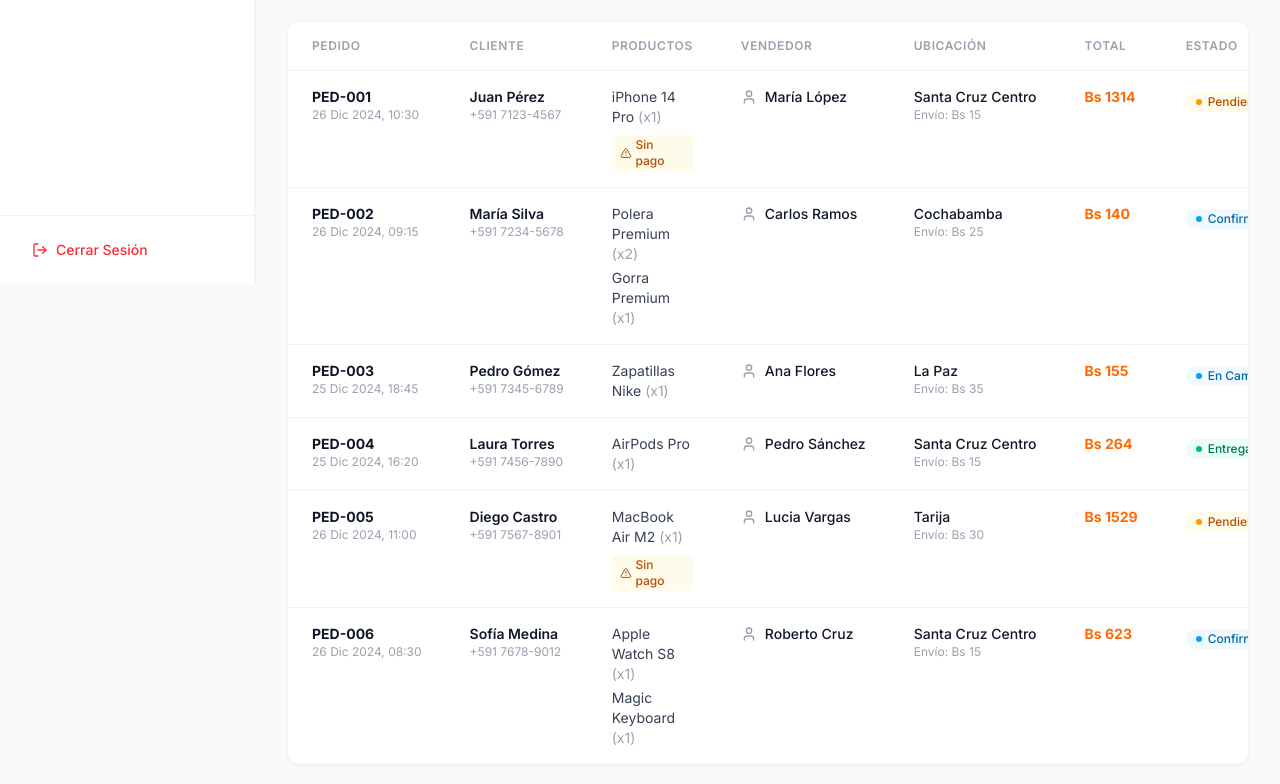
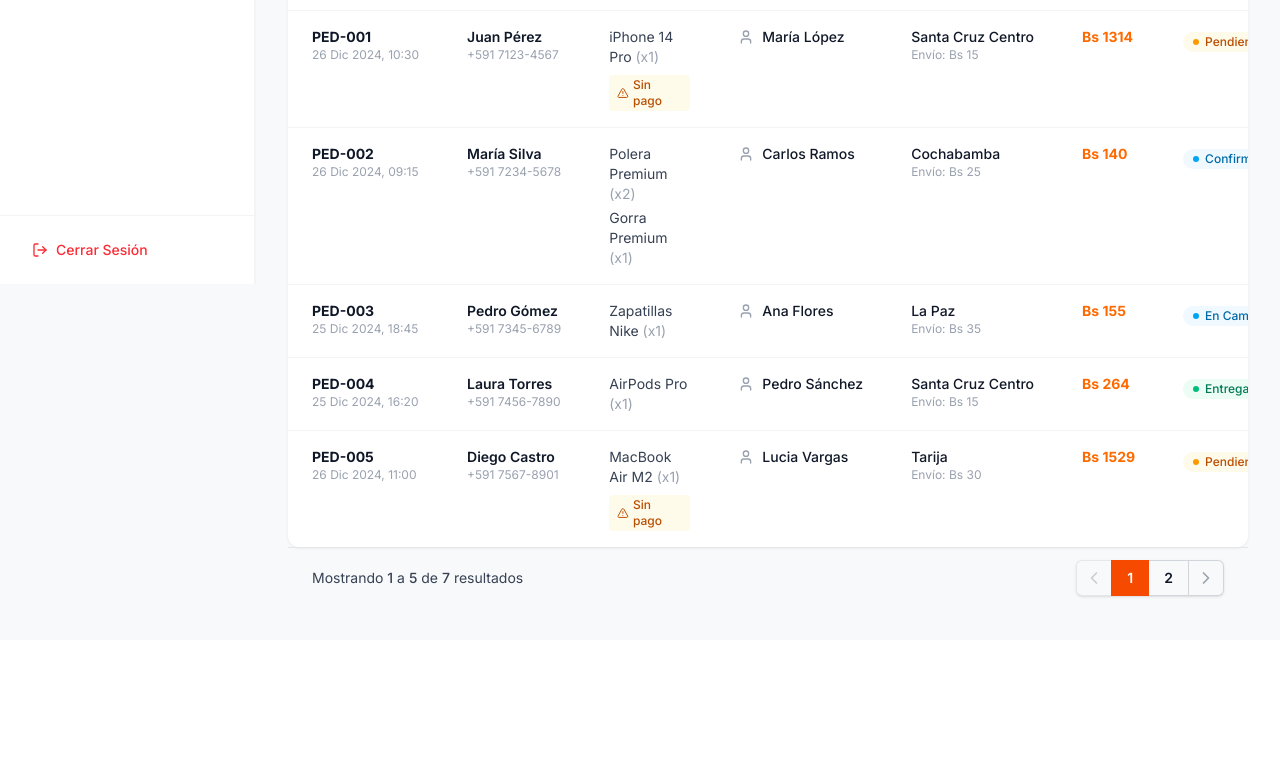
Before and after one commit to andycortex/tiktok-live, a Next.js app: page /dashboard/orders in a window 1280 px wide. Shown: the part 516-1300 px from the top of the page. After the commit the page ends 1156 px from the top, so only its background shows below. Built offline with nearby package versions, Linux system fonts and the light colour scheme.

Commit message:
feat: Implement pagination and search functionality across logistics, orders, products, sales, and sellers pages; enhance UI components for better user experience

```diff
--- a/src/app/dashboard/logistics/page.jsx
+++ b/src/app/dashboard/logistics/page.jsx
@@ -6,7 +6,9 @@ import DashboardLayout from "@/components/layout/DashboardLayout";
 import Button from "@/components/ui/Button";
 import { InfoBanner } from "@/components/logistics/InfoBanner";
 import { ZoneCard } from "@/components/logistics/ZoneCard";
-import { Plus, Map, Building2, Mountain } from "lucide-react";
+import { Input } from "@/components/ui/Input";
+import Pagination from "@/components/ui/Pagination";
+import { Plus, Map, Building2, Mountain, Search } from "lucide-react";
 
 const mockZones = [
   {
@@ -51,6 +53,22 @@ const mockZones = [
 ];
 
 export default function LogisticsPage() {
+  const [searchTerm, setSearchTerm] = React.useState("");
+
+  const filteredZones = mockZones.filter(
+    (zone) =>
+      zone.name.toLowerCase().includes(searchTerm.toLowerCase()) ||
+      zone.region.toLowerCase().includes(searchTerm.toLowerCase())
+  );
+
+  const itemsPerPage = 6; // Grid view, slightly different count logic usually
+  const [currentPage, setCurrentPage] = React.useState(1);
+  const totalPages = Math.ceil(filteredZones.length / itemsPerPage);
+  const paginatedZones = filteredZones.slice(
+    (currentPage - 1) * itemsPerPage,
+    currentPage * itemsPerPage
+  );
+
   return (
     <DashboardLayout>
       <div className="mb-8">
@@ -80,11 +98,28 @@ export default function LogisticsPage() {
         </Link>
       </div>
 
+      <div className="mb-6 max-w-md">
+        <Input
+          placeholder="Buscar zona..."
+          icon={Search}
+          onChange={(e) => setSearchTerm(e.target.value)}
+          className="bg-white"
+        />
+      </div>
+
       <div className="grid grid-cols-1 md:grid-cols-2 lg:grid-cols-3 gap-6">
-        {mockZones.map((zone) => (
+        {paginatedZones.map((zone) => (
           <ZoneCard key={zone.id} zone={zone} />
         ))}
       </div>
+      <Pagination
+        currentPage={currentPage}
+        totalPages={totalPages}
+        onPageChange={setCurrentPage}
+        totalItems={filteredZones.length}
+        itemsPerPage={itemsPerPage}
+        className="mt-8 border-t-0 px-0"
+      />
     </DashboardLayout>
   );
 }
--- a/src/app/dashboard/orders/page.jsx
+++ b/src/app/dashboard/orders/page.jsx
@@ -4,6 +4,7 @@ import React, { useState } from "react";
 import DashboardLayout from "@/components/layout/DashboardLayout";
 import { OrdersHeader } from "@/components/orders/OrdersHeader";
 import { OrderTable } from "@/components/orders/OrderTable";
+import Pagination from "@/components/ui/Pagination";
 import { FilterTabs } from "@/components/sellers/FilterTabs";
 import { Input } from "@/components/ui/Input";
 import { Search } from "lucide-react";
@@ -93,6 +94,19 @@ const mockOrders = [
     total: "Bs 623",
     status: "confirmado",
   },
+  {
+    id: "PED-007",
+    date: "24 Dic 2024, 14:20",
+    customerName: "Jorge Lima",
+    customerPhone: "+591 7789-0123",
+    products: [{ name: "Cámara Canon", quantity: "x1" }],
+    paymentPending: false,
+    sellerName: "Ana Flores",
+    location: "La Paz",
+    shippingCost: "Bs 35",
+    total: "Bs 2100",
+    status: "cancelado",
+  },
 ];
 
 const filters = [
@@ -106,6 +120,27 @@ const filters = [
 
 export default function OrdersPage() {
   const [activeFilter, setActiveFilter] = useState("all");
+  const [searchTerm, setSearchTerm] = useState("");
+
+  const filteredOrders = mockOrders.filter((order) => {
+    const matchesSearch =
+      order.customerName.toLowerCase().includes(searchTerm.toLowerCase()) ||
+      order.id.toLowerCase().includes(searchTerm.toLowerCase()) ||
+      order.products.some((p) =>
+        p.name.toLowerCase().includes(searchTerm.toLowerCase())
+      );
+
+    if (activeFilter === "all") return matchesSearch;
+    return matchesSearch && order.status === activeFilter;
+  });
+
+  const itemsPerPage = 5;
+  const [currentPage, setCurrentPage] = useState(1);
+  const totalPages = Math.ceil(filteredOrders.length / itemsPerPage);
+  const paginatedOrders = filteredOrders.slice(
+    (currentPage - 1) * itemsPerPage,
+    currentPage * itemsPerPage
+  );
 
   return (
     <DashboardLayout>
@@ -116,6 +151,8 @@ export default function OrdersPage() {
           icon={Search}
           placeholder="Buscar por cliente, producto o código..."
           className="bg-white border-0 shadow-sm"
+          value={searchTerm}
+          onChange={(e) => setSearchTerm(e.target.value)}
         />
         <FilterTabs
           filters={filters}
@@ -124,7 +161,14 @@ export default function OrdersPage() {
         />
       </div>
 
-      <OrderTable orders={mockOrders} />
+      <OrderTable orders={paginatedOrders} />
+      <Pagination
+        currentPage={currentPage}
+        totalPages={totalPages}
+        onPageChange={setCurrentPage}
+        totalItems={filteredOrders.length}
+        itemsPerPage={itemsPerPage}
+      />
     </DashboardLayout>
   );
 }
--- a/src/app/dashboard/products/page.jsx
+++ b/src/app/dashboard/products/page.jsx
@@ -4,6 +4,7 @@ import React from "react";
 import DashboardLayout from "@/components/layout/DashboardLayout";
 import { DashboardHeader } from "@/components/products/DashboardHeader";
 import { ProductTable } from "@/components/products/ProductTable";
+import Pagination from "@/components/ui/Pagination";
 
 const mockProducts = [
   {
@@ -59,10 +60,33 @@ const mockProducts = [
 ];
 
 export default function ProductsPage() {
+  const [searchTerm, setSearchTerm] = React.useState("");
+
+  const filteredProducts = mockProducts.filter(
+    (product) =>
+      product.name.toLowerCase().includes(searchTerm.toLowerCase()) ||
+      product.code.toLowerCase().includes(searchTerm.toLowerCase())
+  );
+
+  const itemsPerPage = 5;
+  const [currentPage, setCurrentPage] = React.useState(1);
+  const totalPages = Math.ceil(filteredProducts.length / itemsPerPage);
+  const paginatedProducts = filteredProducts.slice(
+    (currentPage - 1) * itemsPerPage,
+    currentPage * itemsPerPage
+  );
+
   return (
     <DashboardLayout>
-      <DashboardHeader />
-      <ProductTable products={mockProducts} />
+      <DashboardHeader onSearch={setSearchTerm} />
+      <ProductTable products={paginatedProducts} />
+      <Pagination
+        currentPage={currentPage}
+        totalPages={totalPages}
+        onPageChange={setCurrentPage}
+        totalItems={filteredProducts.length}
+        itemsPerPage={itemsPerPage}
+      />
     </DashboardLayout>
   );
 }
--- a/src/app/dashboard/sales/page.jsx
+++ b/src/app/dashboard/sales/page.jsx
@@ -4,6 +4,9 @@ import React from "react";
 import DashboardLayout from "@/components/layout/DashboardLayout";
 import { StatsCard } from "@/components/sellers/StatsCard";
 import { SoldProductTable } from "@/components/sales/SoldProductTable";
+import Pagination from "@/components/ui/Pagination";
+import { Input } from "@/components/ui/Input";
+import { Search } from "lucide-react";
 
 const mockSales = [
   {
@@ -74,6 +77,23 @@ const mockSales = [
 ];
 
 export default function SalesPage() {
+  const [searchTerm, setSearchTerm] = React.useState("");
+
+  const filteredSales = mockSales.filter(
+    (sale) =>
+      sale.productName.toLowerCase().includes(searchTerm.toLowerCase()) ||
+      sale.buyerName.toLowerCase().includes(searchTerm.toLowerCase()) ||
+      sale.sellerName.toLowerCase().includes(searchTerm.toLowerCase())
+  );
+
+  const itemsPerPage = 5;
+  const [currentPage, setCurrentPage] = React.useState(1);
+  const totalPages = Math.ceil(filteredSales.length / itemsPerPage);
+  const paginatedSales = filteredSales.slice(
+    (currentPage - 1) * itemsPerPage,
+    currentPage * itemsPerPage
+  );
+
   return (
     <DashboardLayout>
       <div className="grid grid-cols-1 sm:grid-cols-2 lg:grid-cols-4 gap-4 mb-8">
@@ -111,11 +131,24 @@ export default function SalesPage() {
         />
       </div>
 
-      <div className="mb-6">
+      <div className="flex flex-col sm:flex-row sm:items-center justify-between gap-4 mb-6">
         <h2 className="text-xl font-bold text-gray-900">Productos Vendidos</h2>
+        <Input
+          placeholder="Buscar ventas..."
+          icon={Search}
+          className="bg-white w-full sm:w-64"
+          onChange={(e) => setSearchTerm(e.target.value)}
+        />
       </div>
 
-      <SoldProductTable sales={mockSales} />
+      <SoldProductTable sales={paginatedSales} />
+      <Pagination
+        currentPage={currentPage}
+        totalPages={totalPages}
+        onPageChange={setCurrentPage}
+        totalItems={filteredSales.length}
+        itemsPerPage={itemsPerPage}
+      />
     </DashboardLayout>
   );
 }
--- a/src/app/dashboard/sellers/page.jsx
+++ b/src/app/dashboard/sellers/page.jsx
@@ -5,6 +5,7 @@ import DashboardLayout from "@/components/layout/DashboardLayout";
 import { SellersHeader } from "@/components/sellers/SellersHeader";
 import { FilterTabs } from "@/components/sellers/FilterTabs";
 import { VendorTable } from "@/components/sellers/VendorTable";
+import Pagination from "@/components/ui/Pagination";
 import { Input } from "@/components/ui/Input";
 import { Search } from "lucide-react";
 
@@ -41,7 +42,7 @@ const mockVendors = [
     color: "bg-emerald-600",
     name: "Ana Flores",
     joinDate: "Mar 2024",
-    status: "active",
+    status: "inactive",
     sales: 22,
     totalAmount: "Bs 3150",
     commission: "Bs 473",
@@ -59,6 +60,25 @@ const filters = [
 
 export default function SellersPage() {
   const [activeFilter, setActiveFilter] = useState("all");
+  const [searchTerm, setSearchTerm] = useState("");
+
+  const filteredVendors = mockVendors.filter((vendor) => {
+    const matchesSearch =
+      vendor.name.toLowerCase().includes(searchTerm.toLowerCase()) ||
+      vendor.email.toLowerCase().includes(searchTerm.toLowerCase());
+
+    if (activeFilter === "all") return matchesSearch;
+    if (activeFilter === "top") return matchesSearch && vendor.sales > 20; // Mock logic
+    return matchesSearch && vendor.status === activeFilter;
+  });
+
+  const itemsPerPage = 5;
+  const [currentPage, setCurrentPage] = useState(1);
+  const totalPages = Math.ceil(filteredVendors.length / itemsPerPage);
+  const paginatedVendors = filteredVendors.slice(
+    (currentPage - 1) * itemsPerPage,
+    currentPage * itemsPerPage
+  );
 
   return (
     <DashboardLayout>
@@ -72,6 +92,8 @@ export default function SellersPage() {
             placeholder="Buscar vendedores..."
             className="bg-gray-50 border-0 ring-0 focus:ring-0" // Simulating the clean look in image
             containerClassName="mb-2"
+            value={searchTerm}
+            onChange={(e) => setSearchTerm(e.target.value)}
           />
           <FilterTabs
             filters={filters}
@@ -81,7 +103,14 @@ export default function SellersPage() {
         </div>
       </div>
 
-      <VendorTable vendors={mockVendors} />
+      <VendorTable vendors={paginatedVendors} />
+      <Pagination
+        currentPage={currentPage}
+        totalPages={totalPages}
+        onPageChange={setCurrentPage}
+        totalItems={filteredVendors.length}
+        itemsPerPage={itemsPerPage}
+      />
     </DashboardLayout>
   );
 }
--- a/src/components/orders/OrdersHeader.jsx
+++ b/src/components/orders/OrdersHeader.jsx
@@ -7,6 +7,7 @@ import { Plus } from "lucide-react";
 export const OrdersHeader = () => {
   return (
     <div className="space-y-6 mb-8">
+      <div className="flex flex-col sm:flex-row sm:items-center justify-between gap-4">
         <div>
           <h1 className="text-2xl font-bold text-gray-900">Pedidos</h1>
           <p className="text-gray-500 mt-1">
@@ -19,6 +20,7 @@ export const OrdersHeader = () => {
               Nuevo Pedido
             </Button>
           </Link>
+        </div>
       </div>
 
       <div className="grid grid-cols-1 sm:grid-cols-2 lg:grid-cols-4 gap-4">
--- a/src/components/products/DashboardHeader.jsx
+++ b/src/components/products/DashboardHeader.jsx
@@ -4,7 +4,7 @@ import Button from "../ui/Button";
 import { Input } from "../ui/Input";
 import { Search, FolderUp, Plus, Share2 } from "lucide-react";
 
-export const DashboardHeader = () => {
+export const DashboardHeader = ({ onSearch }) => {
   return (
     <div className="space-y-6 mb-6">
       <div className="flex flex-col lg:flex-row lg:items-center justify-between gap-4">
@@ -40,6 +40,7 @@ export const DashboardHeader = () => {
             icon={Search}
             placeholder="Buscar productos..."
             className="bg-white"
+            onChange={(e) => onSearch && onSearch(e.target.value)}
           />
         </div>
         <div className="w-full lg:w-auto">
--- /dev/null
+++ b/src/components/ui/Pagination.jsx
@@ -0,0 +1,90 @@
+import React from "react";
+import Button from "./Button";
+import { ChevronLeft, ChevronRight } from "lucide-react";
+
+export default function Pagination({
+  currentPage,
+  totalPages,
+  onPageChange,
+  className = "",
+  totalItems,
+  itemsPerPage,
+}) {
+  return (
+    <div
+      className={`flex items-center justify-between border-t border-gray-200 px-4 py-3 sm:px-6 ${className}`}
+    >
+      <div className="flex flex-1 justify-between sm:hidden">
+        <Button
+          variant="secondary"
+          disabled={currentPage === 1}
+          onClick={() => onPageChange(currentPage - 1)}
+          className="relative inline-flex items-center px-4 py-2 text-sm font-medium"
+        >
+          Anterior
+        </Button>
+        <Button
+          variant="secondary"
+          disabled={currentPage === totalPages}
+          onClick={() => onPageChange(currentPage + 1)}
+          className="relative ml-3 inline-flex items-center px-4 py-2 text-sm font-medium"
+        >
+          Siguiente
+        </Button>
+      </div>
+      <div className="hidden sm:flex sm:flex-1 sm:items-center sm:justify-between">
+        <div>
+          <p className="text-sm text-gray-700">
+            Mostrando{" "}
+            <span className="font-medium">
+              {(currentPage - 1) * itemsPerPage + 1}
+            </span>{" "}
+            a{" "}
+            <span className="font-medium">
+              {Math.min(currentPage * itemsPerPage, totalItems)}
+            </span>{" "}
+            de <span className="font-medium">{totalItems}</span> resultados
+          </p>
+        </div>
+        <div>
+          <nav
+            className="isolate inline-flex -space-x-px rounded-md shadow-sm"
+            aria-label="Pagination"
+          >
+            <button
+              onClick={() => onPageChange(currentPage - 1)}
+              disabled={currentPage === 1}
+              className="relative inline-flex items-center rounded-l-md px-2 py-2 text-gray-400 ring-1 ring-inset ring-gray-300 hover:bg-gray-50 focus:z-20 focus:outline-offset-0 disabled:opacity-50 disabled:cursor-not-allowed"
+            >
+              <span className="sr-only">Anterior</span>
+              <ChevronLeft className="h-5 w-5" aria-hidden="true" />
+            </button>
+            {/* Simple pagination logic for now: show all pages or a truncated list could be implemented later */}
+            {[...Array(totalPages)].map((_, i) => (
+              <button
+                key={i + 1}
+                onClick={() => onPageChange(i + 1)}
+                aria-current={currentPage === i + 1 ? "page" : undefined}
+                className={`relative inline-flex items-center px-4 py-2 text-sm font-semibold ${
+                  currentPage === i + 1
+                    ? "z-10 bg-orange-600 text-white focus-visible:outline focus-visible:outline-2 focus-visible:outline-offset-2 focus-visible:outline-orange-600"
+                    : "text-gray-900 ring-1 ring-inset ring-gray-300 hover:bg-gray-50 focus:z-20 focus:outline-offset-0"
+                }`}
+              >
+                {i + 1}
+              </button>
+            ))}
+            <button
+              onClick={() => onPageChange(currentPage + 1)}
+              disabled={currentPage === totalPages}
+              className="relative inline-flex items-center rounded-r-md px-2 py-2 text-gray-400 ring-1 ring-inset ring-gray-300 hover:bg-gray-50 focus:z-20 focus:outline-offset-0 disabled:opacity-50 disabled:cursor-not-allowed"
+            >
+              <span className="sr-only">Siguiente</span>
+              <ChevronRight className="h-5 w-5" aria-hidden="true" />
+            </button>
+          </nav>
+        </div>
+      </div>
+    </div>
+  );
+}
```
Lines whose indentation alone changed are shown as unchanged.
